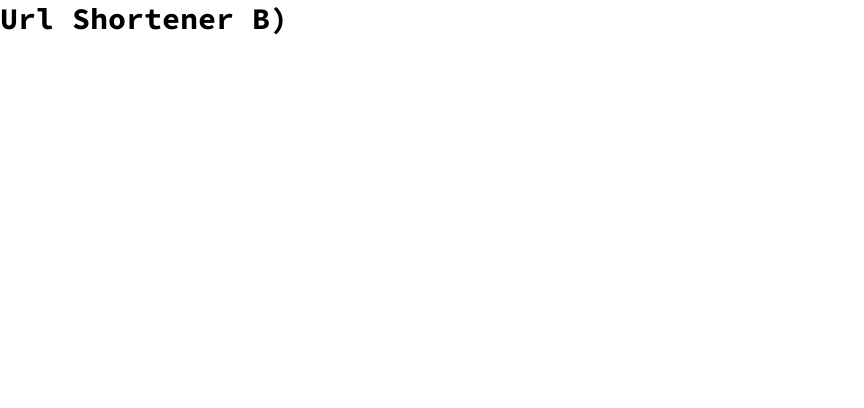
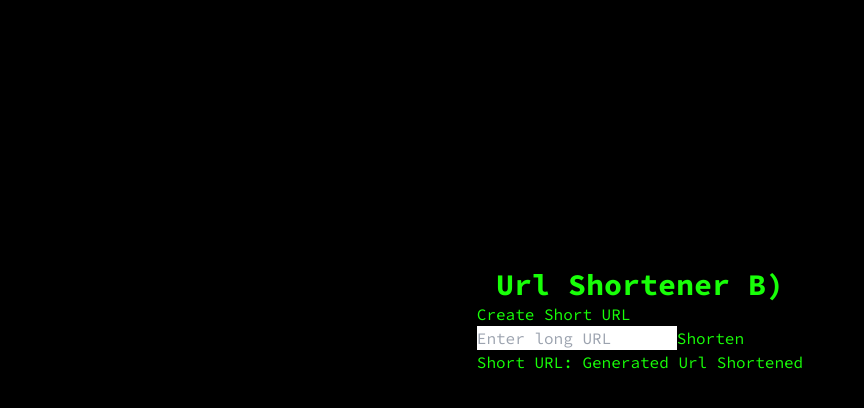
Before and after one commit to SantiMoyano/urlshortener-front, an Angular app: page / in a window 1280 px wide. Shown: the top 408 px of the page, without its empty margins (0-864 px from the left). Built offline with nearby package versions, Linux system fonts and the light colour scheme.

Commit message:
Add Create Url Component

```diff
--- a/src/app/app.component.html
+++ b/src/app/app.component.html
@@ -1,3 +1,4 @@
-<div class="text-3xl font-bold">
-  <h1>Url Shortener B)</h1>
+<div class="flex flex-col h-[80dvh] justify-center items-center">
+  <h1 class="text-3xl font-bold">Url Shortener B)</h1>
+  <app-create-url></app-create-url>
 </div>
--- /dev/null
+++ b/src/app/create-url/create-url.component.html
@@ -0,0 +1,8 @@
+<div>
+  <h2>Create Short URL</h2>
+  <input placeholder="Enter long URL" />
+  <button>Shorten</button>
+  <div>
+    <p>Short URL: <a>Generated Url Shortened</a></p>
+  </div>
+</div>
--- /dev/null
+++ b/src/app/create-url/create-url.component.ts
@@ -0,0 +1,12 @@
+import { Component, OnInit } from '@angular/core';
+
+@Component({
+  selector: 'app-create-url',
+  templateUrl: './create-url.component.html',
+  styleUrls: ['./create-url.component.css'],
+})
+export class CreateUrlComponent implements OnInit {
+  constructor() {}
+
+  ngOnInit(): void {}
+}
--- a/src/styles.css
+++ b/src/styles.css
@@ -7,3 +7,8 @@
   padding: 0;
   font-family: "Source Code Pro", "Space Mono", "Montserrat", "sans-serif";
 }
+
+body {
+  background-color: black;
+  color: rgb(24, 255, 8);
+}
```
Also changed, not shown: src/app/app.module.ts (+7 -11 lines), src/app/create-url/create-url.component.css (added).
